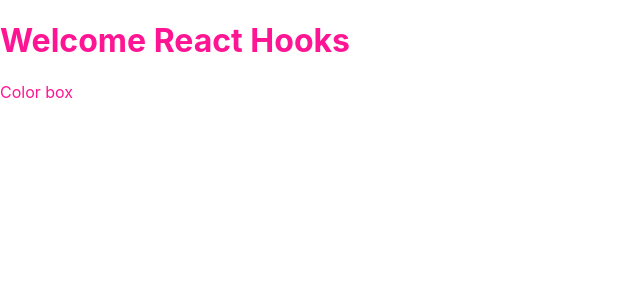
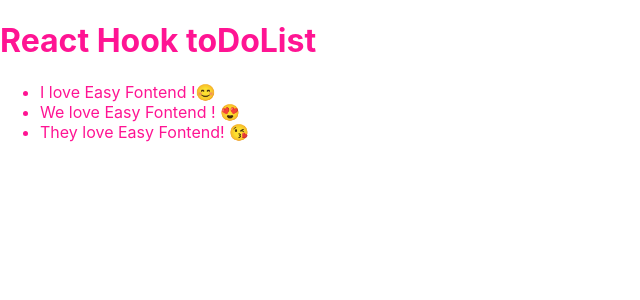
Before and after one commit to ttus612/react-hook-basic, a React (Create React App) app: page / in a window 1280 px wide. Shown: the top 300 px of the page, without its empty margins (0-640 px from the left). Built offline with nearby package versions, Linux system fonts and the light colour scheme.

Commit message:
React Hooks useState(), ex toDoList

```diff
--- a/src/App.js
+++ b/src/App.js
@@ -1,13 +1,32 @@
 import logo from './logo.svg';
 import './App.scss';
 import ColorBox from './components/ColorBox';
+import { useState } from 'react';
+import TodoList from './components/todoList';
 
 function App() {
+  const [toDoList, setToDoList] = useState([
+    { id: 1, title: 'I love Easy Fontend !😊'},
+    { id: 2, title: 'We love Easy Fontend ! 😍'},
+    { id: 3, title: 'They love Easy Fontend! 😘'}
+  ]);
+
+  function handleTodoClick(todo) {
+    console.log(todo)
+    const index = toDoList.findIndex(x => x.id === todo.id)
+    if (index < 0) {
+      return
+    }else{
+      const newToDoList = [...toDoList];
+      newToDoList.splice(index, 1)
+      setToDoList(newToDoList)
+    }
+  }
+
   return (
     <div className="app">
-      <h1>Welcome React Hooks</h1>
-
-      <ColorBox />
+      <h1>React Hook toDoList</h1>
+      <TodoList todos= {toDoList} onTodoClick= {handleTodoClick} />
     </div>
   );
 }
--- /dev/null
+++ b/src/components/todoList/index.jsx
@@ -0,0 +1,37 @@
+import React from 'react';
+import PropTypes from 'prop-types';
+
+TodoList.propTypes = {
+    todos: PropTypes.array,
+    onTodoClick: PropTypes.func,
+};
+
+TodoList.defaultProps = {
+    todos: [],
+    onTodoClick: null,
+}
+
+function TodoList(props) {
+    const {todos, onTodoClick} = props
+
+    function handleClick(todo){
+        if (onTodoClick) {
+            onTodoClick(todo)
+        }
+    }
+
+    return (
+        <ul className='todo-list'>
+            {todos.map(todo=>(
+                <li
+                    key={todo.id}
+                    onClick={() => handleClick(todo)}
+                >
+                    {todo.title}
+                </li>
+            ))}
+        </ul>
+    );
+}
+
+export default TodoList;
```
